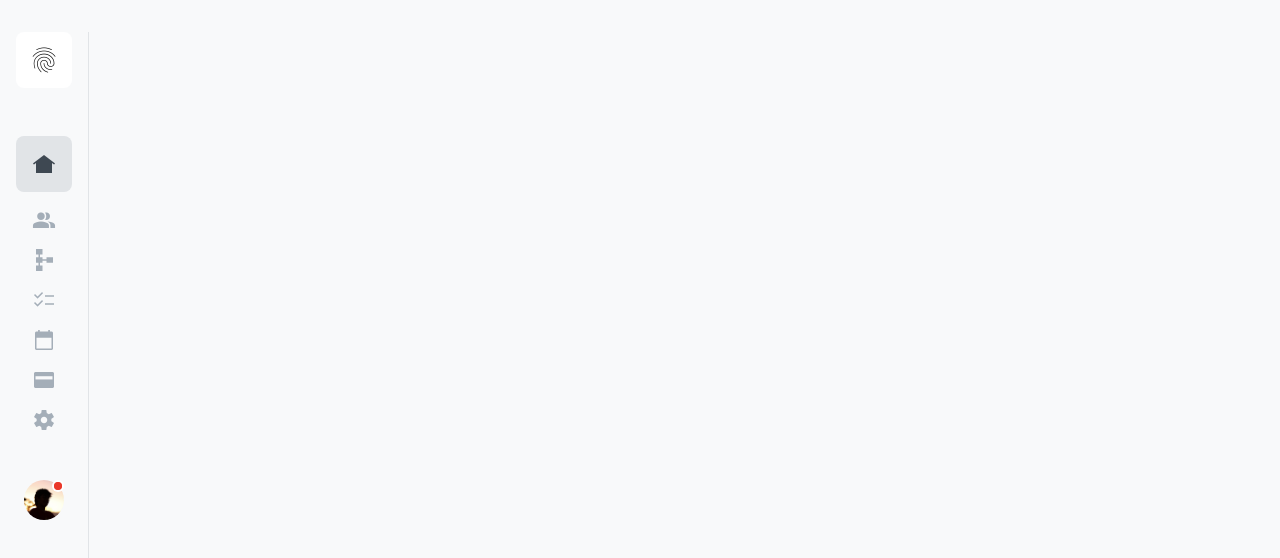
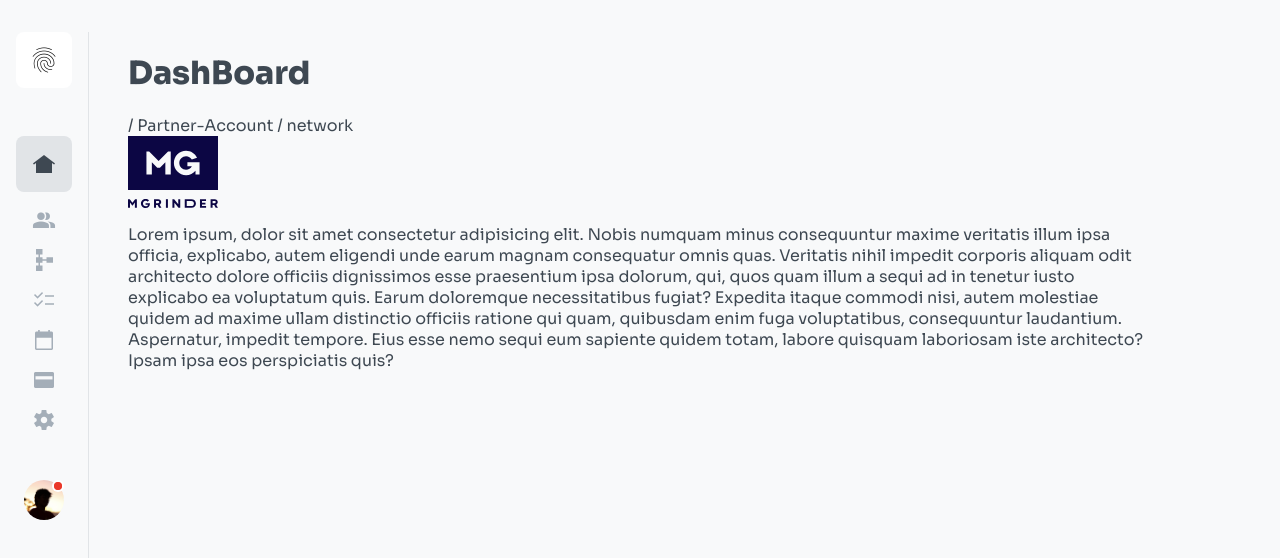
Before and after one commit to auza0002/PinkyCyberPlatform, a React (Vite) app: page / in a window 1280 px wide. Shown: the top 558 px of the page. Built offline with nearby package versions, Linux system fonts and the light colour scheme.

Commit message:
Header 80% completed

```diff
--- a/src/components/App.jsx
+++ b/src/components/App.jsx
@@ -1,12 +1,14 @@
 import { Routes, Route } from "react-router-dom";
 import Navigation from "./routes/navigation/navigation.component";
 import DashBoard from "./routes/dashBoard/dashBoard.component";
+import PartnerAccount from "./routes/partnerAccount/partnerAccount.component";
 
 function App() {
   return (
     <Routes>
       <Route path="/" element={<Navigation />}>
         <Route index element={<DashBoard />} />
+        <Route path="Partner-Account" element={<PartnerAccount />} />
       </Route>
     </Routes>
   );
--- /dev/null
+++ b/src/components/header/header.component.jsx
@@ -0,0 +1,33 @@
+/* eslint-disable react/prop-types */
+/* eslint-disable no-unused-vars */
+import logo from "../../assets/images/logo.svg";
+import { Link, NavLink, Outlet } from "react-router-dom";
+
+const HeaderComponent = ({ children, links, overview }) => {
+  return (
+    <header className={`header-container`}>
+      <div className="container-text">
+        <h1>
+          {children}
+          {overview && <span>:{overview}</span>}
+        </h1>
+        {Link && (
+          <div className="container-links">
+            {Object.keys(links).map((key) => (
+              <Link key={key} to={links[key]}>
+                {links[key].replace("", " / ")}
+              </Link>
+            ))}
+          </div>
+        )}
+        <div className="container-logo">
+          <NavLink to="/">
+            <img src={logo} alt="Logo MGRINDER ( MG )" />
+          </NavLink>
+        </div>
+      </div>
+    </header>
+  );
+};
+
+export default HeaderComponent;
--- a/src/components/routes/dashBoard/dashBoard.component.jsx
+++ b/src/components/routes/dashBoard/dashBoard.component.jsx
@@ -1,7 +1,28 @@
+/* eslint-disable no-unused-vars */
+import HeaderComponent from "../../header/header.component";
+
 const DashBoard = () => {
+  const links = {
+    1: "Partner-Account",
+    2: "network",
+  };
   return (
     <div>
-      <h2>DashBoard</h2>
+      <HeaderComponent links={links}>DashBoard</HeaderComponent>
+
+      <p>
+        Lorem ipsum, dolor sit amet consectetur adipisicing elit. Nobis numquam
+        minus consequuntur maxime veritatis illum ipsa officia, explicabo, autem
+        eligendi unde earum magnam consequatur omnis quas. Veritatis nihil
+        impedit corporis aliquam odit architecto dolore officiis dignissimos
+        esse praesentium ipsa dolorum, qui, quos quam illum a sequi ad in
+        tenetur iusto explicabo ea voluptatum quis. Earum doloremque
+        necessitatibus fugiat? Expedita itaque commodi nisi, autem molestiae
+        quidem ad maxime ullam distinctio officiis ratione qui quam, quibusdam
+        enim fuga voluptatibus, consequuntur laudantium. Aspernatur, impedit
+        tempore. Eius esse nemo sequi eum sapiente quidem totam, labore quisquam
+        laboriosam iste architecto? Ipsam ipsa eos perspiciatis quis?
+      </p>
     </div>
   );
 };
--- a/src/components/routes/navigation/navigation.component.jsx
+++ b/src/components/routes/navigation/navigation.component.jsx
@@ -2,11 +2,13 @@
 // navigation
 
 import { NavLink, Outlet } from "react-router-dom";
+import { MainContainer } from "../../../style/style";
 import "./navigation.styles.scss";
 import { styled } from "@mui/material/styles";
 import Badge from "@mui/material/Badge";
 import Avatar from "@mui/material/Avatar";
 import profileWEBP from "../../../assets/images/profile.webp";
+import { Fragment } from "react";
 const StyledBadge = styled(Badge)(({ theme }) => ({
   "& .MuiBadge-badge": {
     backgroundColor: "rgba(234, 56, 41, 1)",
@@ -31,6 +33,7 @@ const profile = {
 };
 const Navigation = () => {
   return (
+    <Fragment>
       <section className="container-nav">
         <div className="second-container-nav">
           <div className="container-touchID">
@@ -45,7 +48,10 @@ const Navigation = () => {
             <NavLink to="/" title="Link to go to the Dash Board page">
               <span className="material-symbols-outlined">other_houses</span>
             </NavLink>
-          <NavLink to="/client" title="Link to go to the Client page">
+            <NavLink
+              to="/Partner-Account"
+              title="Link to go to the Partner Account page"
+            >
               <span className="material-symbols-outlined">group</span>
             </NavLink>
             <NavLink to="/network" title="Link to go to the Network page">
@@ -82,6 +88,10 @@ const Navigation = () => {
           </nav>
         </div>
       </section>
+      <MainContainer>
+        <Outlet />
+      </MainContainer>
+    </Fragment>
   );
 };
 
--- /dev/null
+++ b/src/components/routes/partnerAccount/partnerAccount.component.jsx
@@ -0,0 +1,11 @@
+import HeaderComponent from "../../header/header.component";
+
+const PartnerAccount = () => {
+  return (
+    <div>
+      <HeaderComponent links={""}>Partner accounts</HeaderComponent>
+    </div>
+  );
+};
+
+export default PartnerAccount;
--- a/src/style/style.jsx
+++ b/src/style/style.jsx
@@ -1,6 +1,11 @@
 /* eslint-disable no-unused-vars */
 import styled from "styled-components";
 
-const title = styled.h1``;
+const MainContainer = styled.div`
+  margin-left: 8rem;
+  margin-right: 8rem;
+  padding-top: 2rem;
+  padding-bottom: 2rem;
+`;
 
-export { title };
+export { MainContainer };
```
Also changed, not shown: src/assets/images/logo.svg (renamed from src/assets/logo/logo.svg), src/components/header/header.styles.scss (added). Lines whose indentation alone changed are shown as unchanged.
